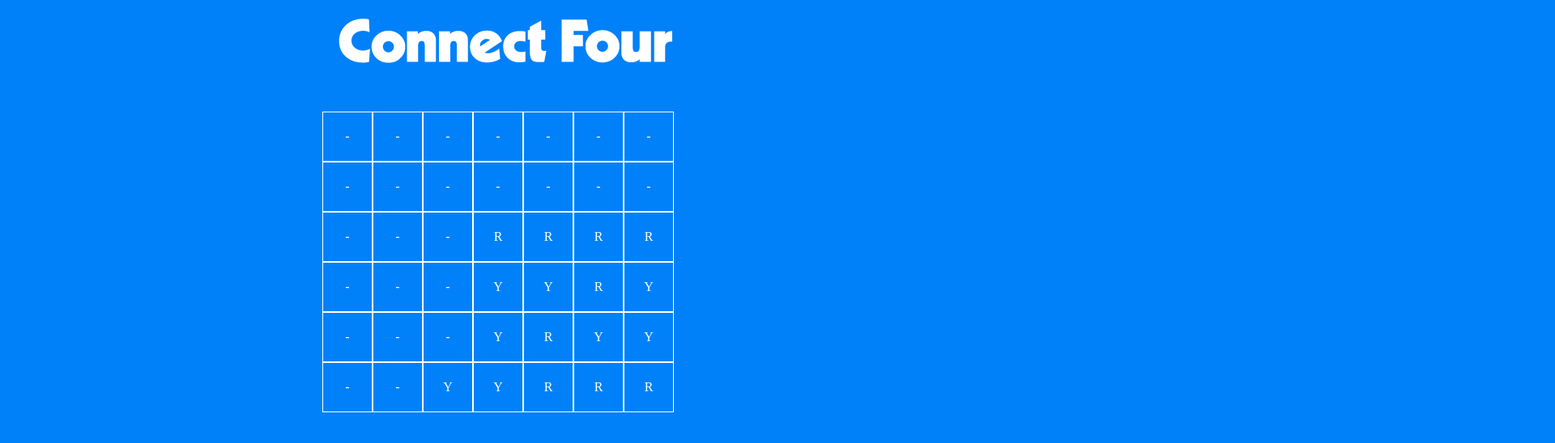
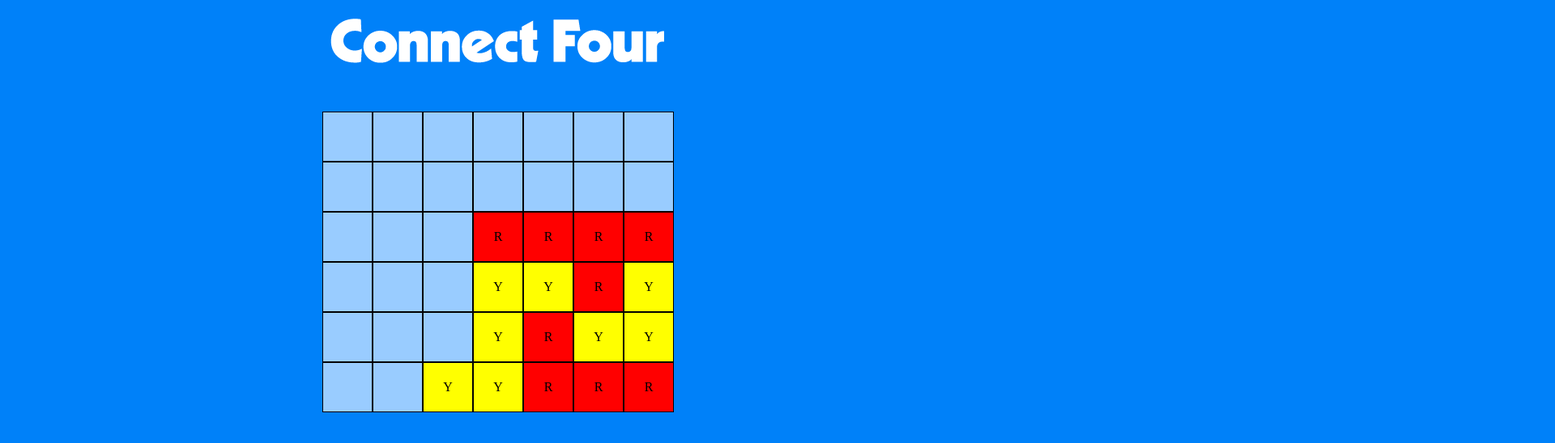
Before and after one commit to d48/connect4, a website: page index.html in a window 1280 px wide. Shown: the top 548 px of the page at 81% size, 1920 px wide, since content can reach past the window. Drawn offline with Linux system fonts and the light colour scheme.

Commit message:
game pieces

```diff
--- a/css/sass/styles.sass
+++ b/css/sass/styles.sass
@@ -2,6 +2,9 @@
 $cellSpacing: 60px
 $bgColor: #0081F9
 $fgColor: #fff
+$gameBgColor: #99ccff
+$redPieceColor: red
+$yellowPieceColor: yellow
 
 // main
 body
@@ -13,12 +16,14 @@ body
 #logo
     background-image: url(../img/logo.png)
     background-repeat: no-repeat
-    text-indent: 9999px
+    background-position: -10px 0
+    text-indent: -9999px
     width: 500px
     height: 100px
     margin: 0 auto
 
 #game
+    color: #000
     margin: 0 auto
     margin-top: 30px
     width: 500px
@@ -30,9 +35,26 @@ body
         padding: 0
 
         li
-            border: 1px solid #fff
+            background-color: $gameBgColor
+            border: 1px solid #000
             float: left
             width: $cellSpacing
             height: $cellSpacing
             line-height: $cellSpacing
             text-align: center
+
+.pieceRed
+    border: 50px
+    border-color: $gameBgColor
+    background-color: $redPieceColor
+    display: block
+    width: $cellSpacing
+    height: $cellSpacing
+
+.pieceYellow
+    border: 50px
+    border-color: $gameBgColor
+    background-color: $yellowPieceColor
+    display: block
+    width: $cellSpacing
+    height: $cellSpacing
--- a/index.html
+++ b/index.html
@@ -6,10 +6,10 @@
         <link rel="stylesheet" href="css/styles.css" title="" type="text/css" />
     </head>
     <body>
-        <h1 id="logo">Connect4</h1>
+        <h1 id="logo">Connect Four</h1>
         <div id="game"></div>
         <div id="output"></div>
-        <script type="text/javascript" charset="utf-8" src="js/app.js">
-        </script>
+
+        <script type="text/javascript" charset="utf-8" src="js/app.js"></script>
     </body>
 </html>
--- a/js/app.js
+++ b/js/app.js
@@ -22,6 +22,30 @@ var Board = function(options) {
         _drawBoard.call(this);
     }
 
+    function _processCell(sText) {
+        var liCol = document.createElement('li');
+
+        switch(sText) {
+            case 'R':
+                spanText = document.createElement('span');
+                spanText.innerText = sText;
+                spanText.className = 'pieceRed';
+                liCol.appendChild(spanText);
+                break;
+            case 'Y':
+                spanText = document.createElement('span');
+                spanText.innerText = sText;
+                spanText.className = 'pieceYellow';
+                liCol.appendChild(spanText);
+                break;
+            default:
+                liCol.innerText= '';
+                break;
+        }
+
+        return liCol;
+    }
+
     function _drawBoard() {
         var nCol = 0
             , nRow = 0
@@ -30,7 +54,9 @@ var Board = function(options) {
             , ulRow
             , liCol
             , lenCol
+            , sText
             ;
+
 
         // iterate through game array, starting at rows
         for(; nRow < lenRows; nRow++) {
@@ -41,9 +67,7 @@ var Board = function(options) {
 
             // iterate through row columns
             for(; nCol < lenCol; nCol++) {
-                liCol = document.createElement('li');
-                liCol.innerText = row[nCol];
-                ulRow.appendChild(liCol);
+                ulRow.appendChild(_processCell(row[nCol]));
             }
             // reset column
             nCol = 0;
@@ -66,6 +90,8 @@ var Board = function(options) {
 
 };
 
+
+// create instance
 var board = new Board({
     target: elGame
     , gameBoard: aBoard1
```
Also changed, not shown: css/styles.css.
